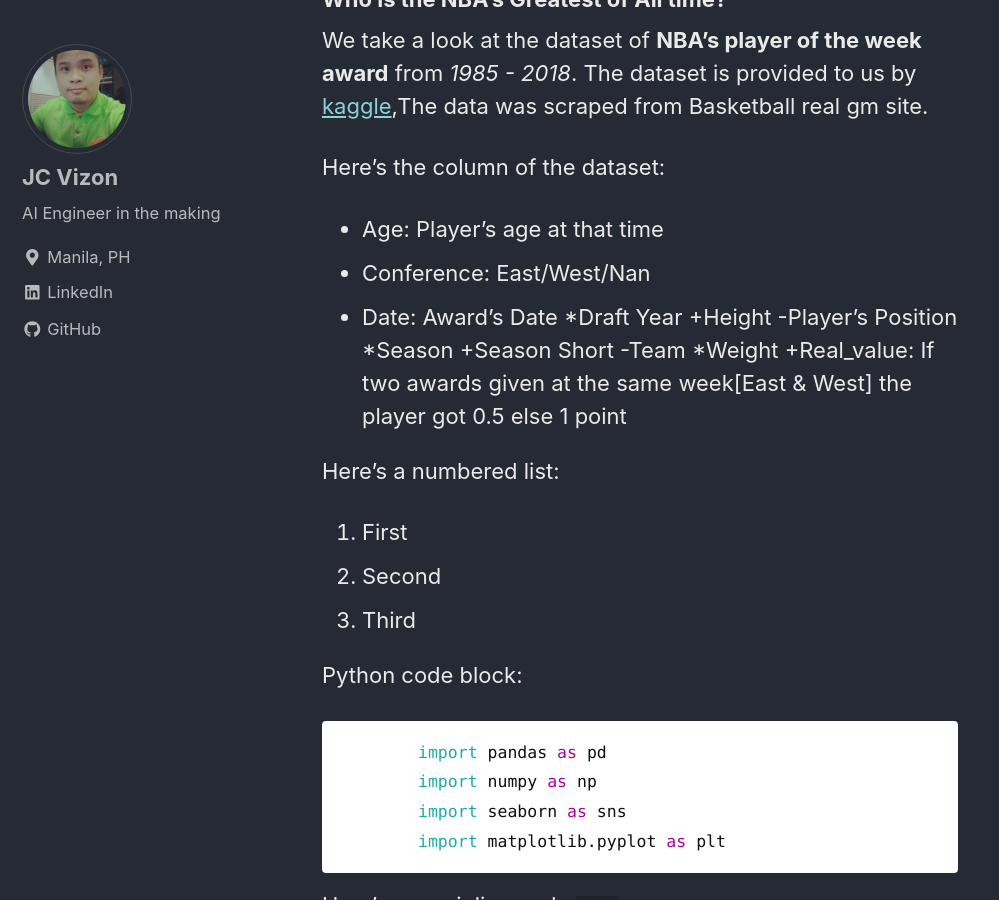
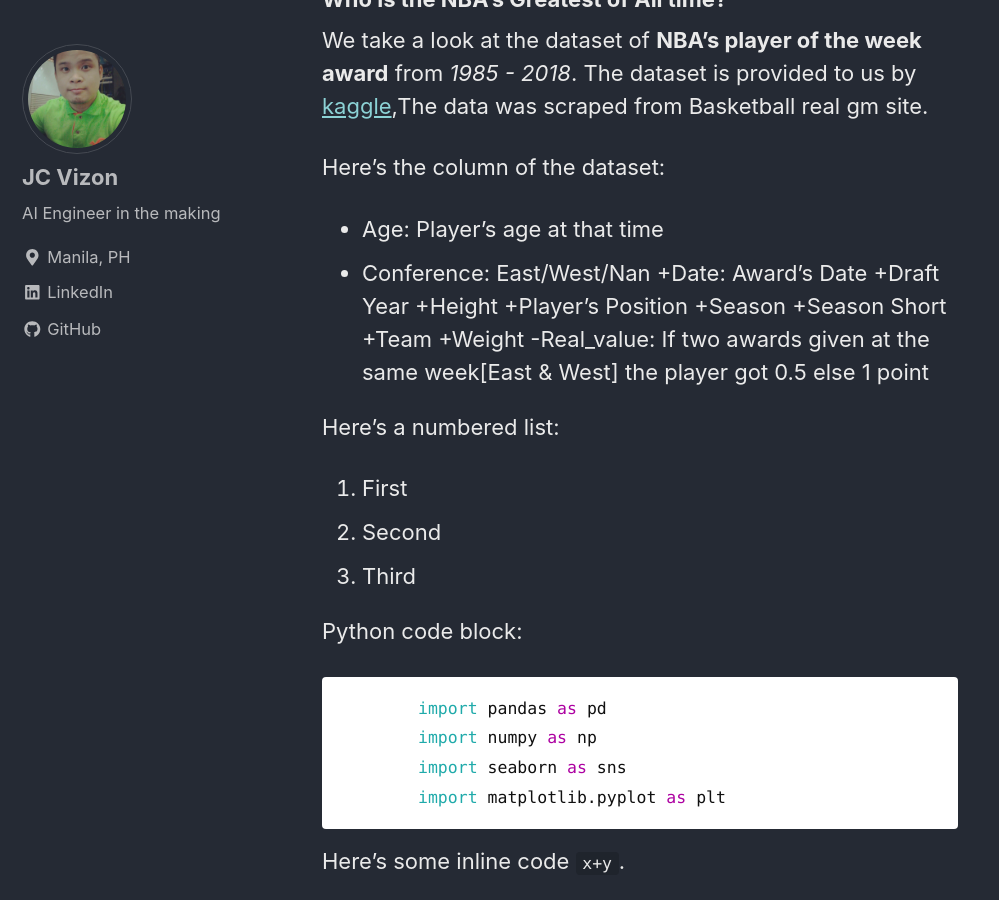
Before and after one commit to Jcvizon06/Data-Science-Portfolio, a Jekyll site: the page built from _posts/2018-01-28-eda-nba.md, in a window 1280 px wide and 900 px high, scrolled down 1179 px. Shown: the whole window, without its empty margins (0-999 px from the left). Built offline with Jekyll 4.4.1, drawn with Linux system fonts in a browser that asks for light colours; nearby versions of some CDN libraries; formulas are drawn with MathJax 3; some of the changed lines change nothing that is shown.

Commit message:
11/3/2018

```diff
--- a/_posts/2018-01-28-eda-nba.md
+++ b/_posts/2018-01-28-eda-nba.md
@@ -16,15 +16,15 @@
 Here's the column of the dataset:
 * Age: Player's age at that time
 + Conference: East/West/Nan
-- Date: Award's Date
-*Draft Year
++Date: Award's Date
++Draft Year
 +Height
--Player's Position
-*Season
++Player's Position
++Season
 +Season Short
--Team
-*Weight
-+Real_value: If two awards given at the same week[East & West] the player got 0.5 else 1 point
++Team
++Weight
+-Real_value: If two awards given at the same week[East & West] the player got 0.5 else 1 point
 
 Here's a numbered list:
 1. First
```
